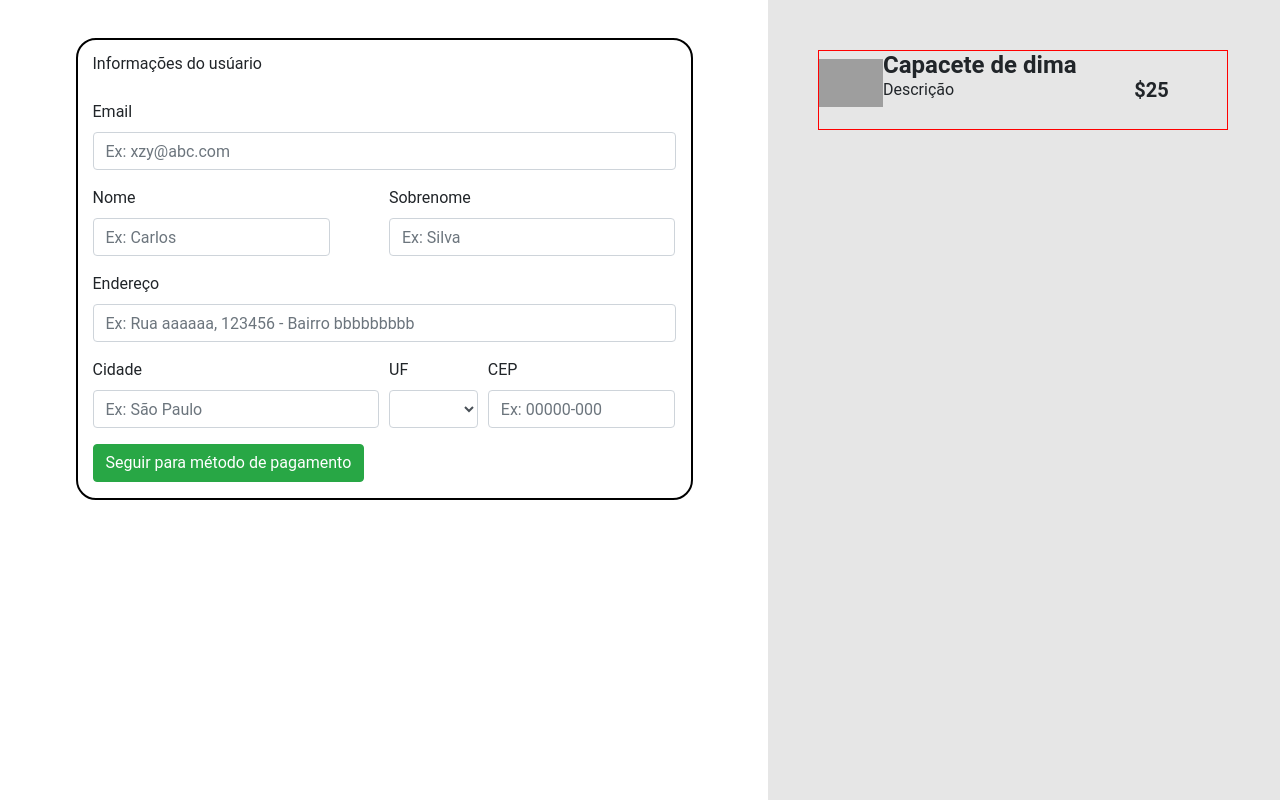
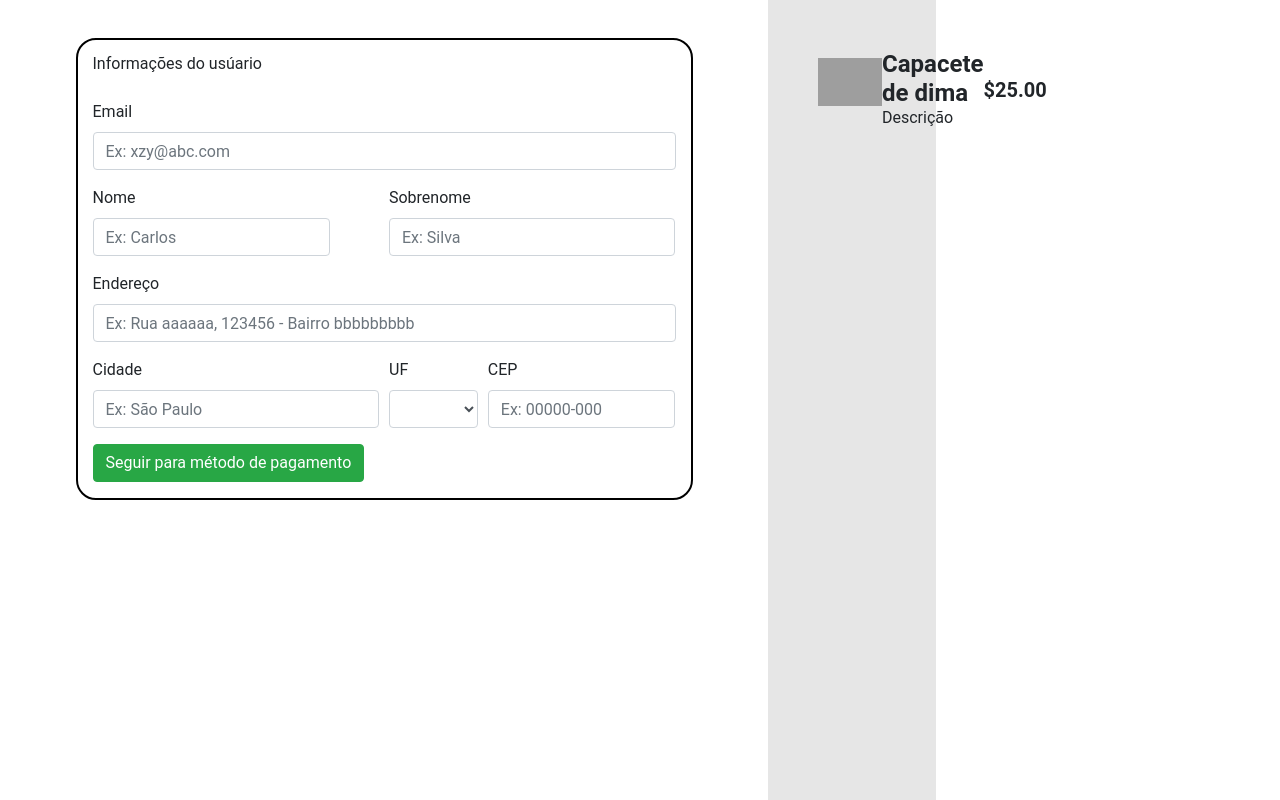
Before and after one commit to Bbeluco/react-checkout-page, a React (Create React App) app: page / in a window 1280 px wide. Built offline with nearby package versions, Linux system fonts and the light colour scheme; grey boxes are pictures that could not be loaded.

Commit message:
renomeando

```diff
--- a/src/components/Menu/RightSide.js
+++ b/src/components/Menu/RightSide.js
@@ -1,14 +1,10 @@
 import React from 'react';
-import './RightSide.css'
+import RightSideTitle from './rightSideTitle';
 
 function RightSide() {
-    return(
-        <div className="rightSide">
-            <div className="header">
-                <img src="https://lh3.googleusercontent.com/zZpCsH2uswobVSd2L2OplA4ad59L2arVxYtsFpJSEc3hqYB5DeyhfosH8VO4hgOUxi9oJHsRNHFsUQEV98au4w" class="productImg"/>
-                <h4 class="title">Capacete de dima <p class="description">Descrição</p></h4>
-                <h4 class="price">$25</h4>
-            </div>
+    return (
+        <div>
+            <RightSideTitle />
         </div>
     )
 }
--- a/src/components/Menu/RightSide.css
+++ b/src/components/Menu/RightSideTitle.css
@@ -17,7 +17,6 @@
 
 .header {
     display: flex;
-    border: 1px solid red;
     justify-content: left;
     align-items: start;
     height: 10%;
@@ -40,3 +39,17 @@
     margin: auto;
     font-size: 20px;
 }
+
+.row {
+    position: relative;
+    border: 1px solid black;
+    margin: 30px;
+    top: 100px;
+    left: -5%;
+    width: 1000%;
+}
+
+hr {
+    border: 1px solid black;
+    display: inline;
+}
--- /dev/null
+++ b/src/components/Menu/rightSideTitle.js
@@ -0,0 +1,17 @@
+import React from 'react';
+import './RightSideTitle.css'
+
+function RightSideTitle() {
+    return(
+        <div className="rightSide">
+            <div className="header">
+                <img src="https://lh3.googleusercontent.com/zZpCsH2uswobVSd2L2OplA4ad59L2arVxYtsFpJSEc3hqYB5DeyhfosH8VO4hgOUxi9oJHsRNHFsUQEV98au4w" class="productImg"/>
+                <h4 class="title">Capacete de dima <p class="description">Descrição</p></h4>
+                <h4 class="price">$25.00</h4>
+            </div>
+        </div>
+    )
+}
+
+
+export default RightSideTitle;
```
